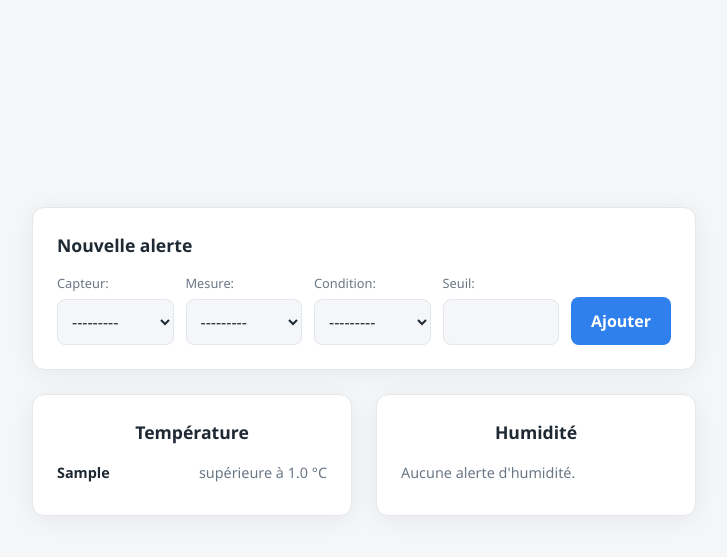
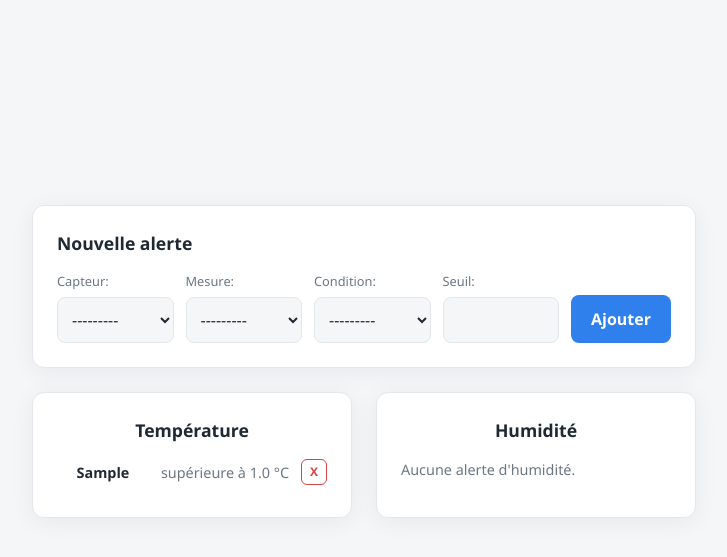
Before and after one commit to nzziw/PyDomus, a Django app: page /alert/ in a window 1280 px wide. Shown: the part 77-634 px from the top of the page, without its empty margins (276-1003 px from the left). Run offline with Django 5.2, Linux system fonts and the light colour scheme; a user stored in the database is signed in; tables that the repository leaves empty hold one stand-in row (values such as "Sample post").

Commit message:
feat: add alert deletion functionality and refactor styling

```diff
--- a/pydomus/dashboard/templates/dashboard/alerts.html
+++ b/pydomus/dashboard/templates/dashboard/alerts.html
@@ -24,6 +24,10 @@
                 <li>
                     <span class="alert-device">{{ alert.device.name }}</span>
                     <span>{{ alert.get_operator_display }} {{ alert.threshold }} °C</span>
+                    <form method="post" action="{% url 'dashboard:alert_delete' alert.pk %}" class="alert-delete-form">
+                        {% csrf_token %}
+                        <button type="submit" class="alert-delete" title="Supprimer l'alerte" aria-label="Supprimer l'alerte">X</button>
+                    </form>
                 </li>
                 {% empty %}
                 <li>Aucune alerte de température.</li>
@@ -38,6 +42,10 @@
                 <li>
                     <span class="alert-device">{{ alert.device.name }}</span>
                     <span>{{ alert.get_operator_display }} {{ alert.threshold }} %</span>
+                    <form method="post" action="{% url 'dashboard:alert_delete' alert.pk %}" class="alert-delete-form">
+                        {% csrf_token %}
+                        <button type="submit" class="alert-delete" title="Supprimer l'alerte" aria-label="Supprimer l'alerte">X</button>
+                    </form>
                 </li>
                 {% empty %}
                 <li>Aucune alerte d'humidité.</li>
--- a/pydomus/dashboard/urls.py
+++ b/pydomus/dashboard/urls.py
@@ -6,5 +6,6 @@ app_name = "dashboard"
 
 urlpatterns = [
     path("", views.home_view, name="home"),
-    path("alert/", views.alert_view, name="alert")
+    path("alert/", views.alert_view, name="alert"),
+    path("alert/<int:pk>/delete/", views.alert_delete_view, name="alert_delete")
 ]
--- a/pydomus/dashboard/views.py
+++ b/pydomus/dashboard/views.py
@@ -29,3 +29,11 @@ def alert_view(request):
         "alerts_temperature": request.user.alerts.filter(metric="temperature"),
         "alerts_humidity": request.user.alerts.filter(metric="humidity"),
     })
+
+@otp_required
+def alert_delete_view(request, pk):
+    if request.method == "POST":
+        alert = request.user.alerts.filter(pk=pk).first()
+        if alert:
+            alert.delete()
+    return redirect("dashboard:alert")
--- a/pydomus/static/style.css
+++ b/pydomus/static/style.css
@@ -302,7 +302,7 @@ button:hover {
 
 .alert-list li {
     display: flex;
-    justify-content: space-between;
+    align-items: center;
     gap: 12px;
     padding: 8px 0;
     font-size: 0.9rem;
@@ -315,8 +315,30 @@ button:hover {
 }
 
 .alert-device {
+    flex: 1;
     font-weight: 600;
     color: var(--text);
+}
+
+.alert-delete-form {
+    margin: 0;
+}
+
+.alert-delete {
+    width: 26px;
+    height: 26px;
+    padding: 0;
+    font-size: 0.75rem;
+    line-height: 1;
+    color: var(--danger);
+    background: transparent;
+    border: 1px solid var(--danger);
+    border-radius: 6px;
+}
+
+.alert-delete:hover {
+    color: #fff;
+    background: var(--danger);
 }
 
 /* ---------- Formulaire de création d'alerte ---------- */
```
